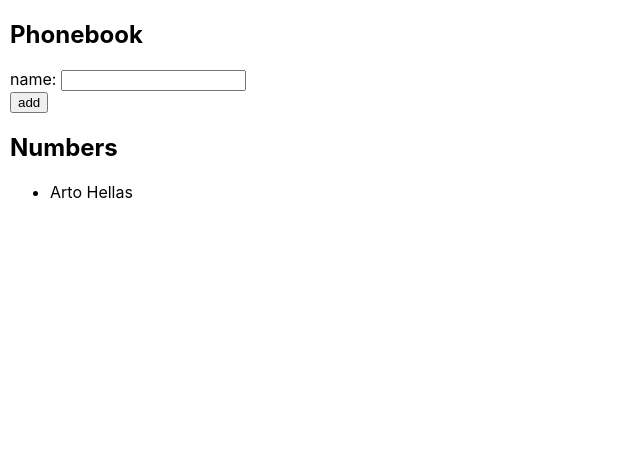
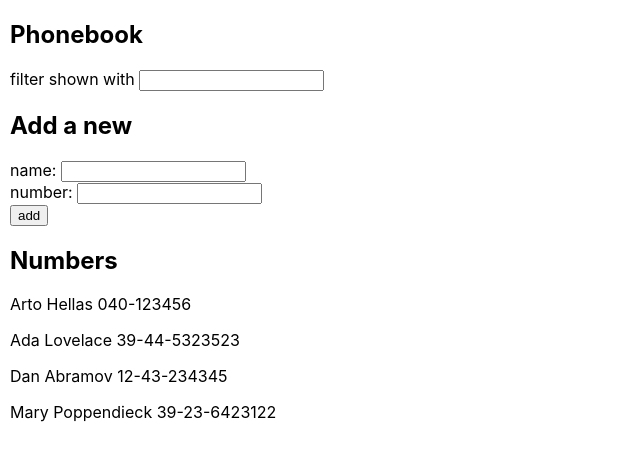
Before and after one commit to ajjmai/fullstackmooc-2020, a React (Create React App) app in the folder part2/puhelinluettelo/: page / in a window 1280 px wide. Shown: the top 460 px of the page, without its empty margins (0-640 px from the left). Built offline with nearby package versions, Linux system fonts and the light colour scheme.

Commit message:
exercise 2.9

```diff
--- a/part2/puhelinluettelo/src/App.js
+++ b/part2/puhelinluettelo/src/App.js
@@ -1,8 +1,15 @@
 import React, { useState } from 'react'
 
 const App = () => {
-  const [persons, setPersons] = useState([{ name: 'Arto Hellas' }])
+  const [persons, setPersons] = useState([
+    { name: 'Arto Hellas', number: '040-123456' },
+    { name: 'Ada Lovelace', number: '39-44-5323523' },
+    { name: 'Dan Abramov', number: '12-43-234345' },
+    { name: 'Mary Poppendieck', number: '39-23-6423122' },
+  ])
   const [newName, setNewName] = useState('')
+  const [newNumber, setNewNumber] = useState('')
+  const [filterBy, setFilterBy] = useState('')
 
   const addPerson = (event) => {
     event.preventDefault()
@@ -12,33 +19,56 @@ const App = () => {
     } else {
       const newPersonObject = {
         name: newName,
+        number: newNumber,
       }
       setPersons(persons.concat(newPersonObject))
     }
     setNewName('')
+    setNewNumber('')
   }
 
   const handleNameChange = (event) => {
     setNewName(event.target.value)
   }
 
+  const handleNumberChange = (event) => {
+    setNewNumber(event.target.value)
+  }
+
+  const filterPersons = (event) => {
+    setFilterBy(event.target.value)
+  }
+
+  const personsToShow = persons.filter((person) =>
+    person.name.toLowerCase().includes(filterBy)
+  )
+
   return (
     <div>
       <h2>Phonebook</h2>
+      <div>
+        filter shown with <input value={filterBy} onChange={filterPersons} />
+      </div>
+      <h2>Add a new</h2>
       <form onSubmit={addPerson}>
         <div>
           name: <input value={newName} onChange={handleNameChange} />
+        </div>
+        <div>
+          number: <input value={newNumber} onChange={handleNumberChange} />
         </div>
         <div>
           <button type='submit'>add</button>
         </div>
       </form>
       <h2>Numbers</h2>
-      <ul>
-        {persons.map((person) => (
-          <li key={person.name}>{person.name}</li>
+      <div>
+        {personsToShow.map((person) => (
+          <p key={person.name}>
+            {person.name} {person.number}
+          </p>
         ))}
-      </ul>
+      </div>
     </div>
   )
 }
```
